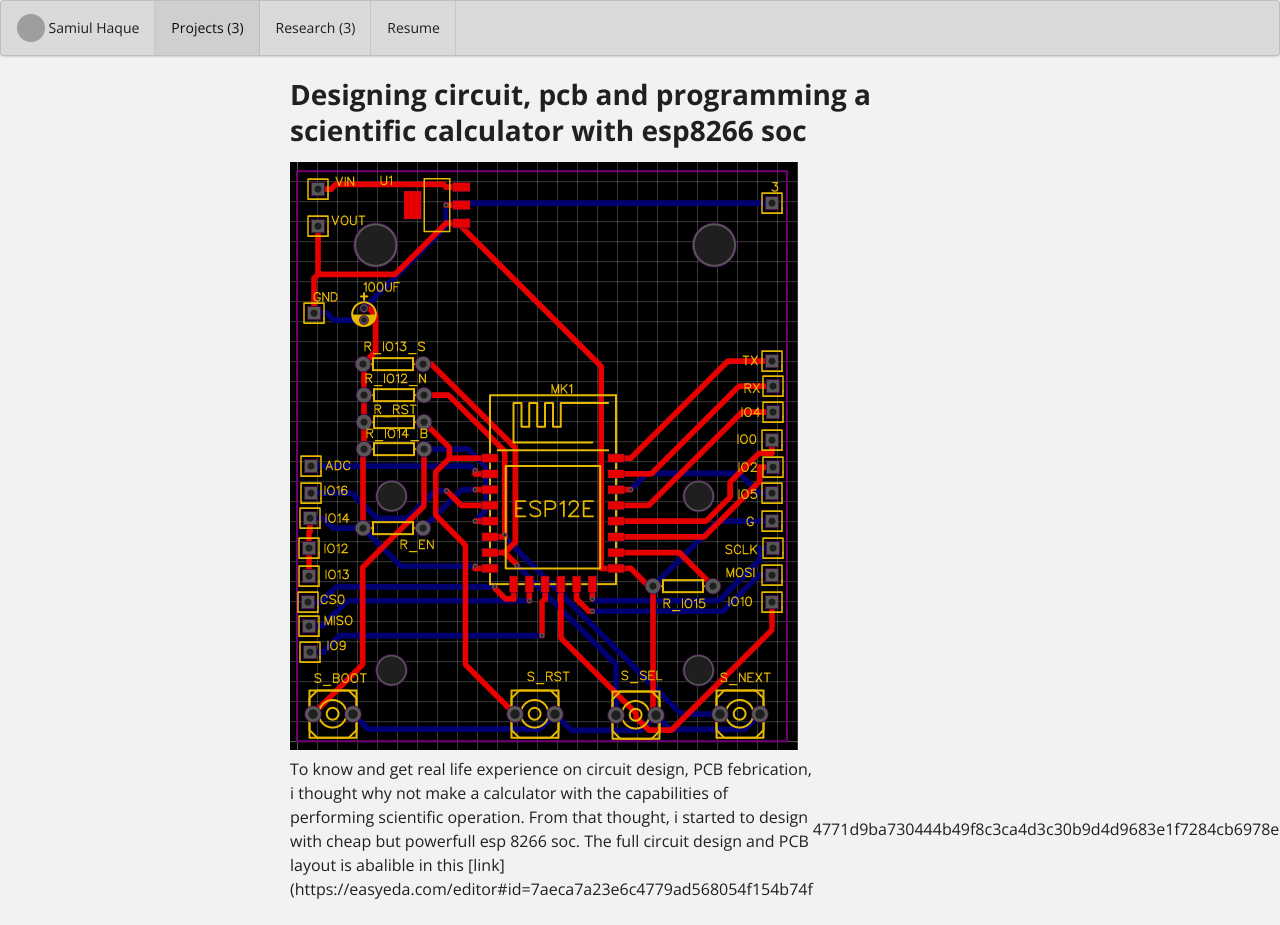
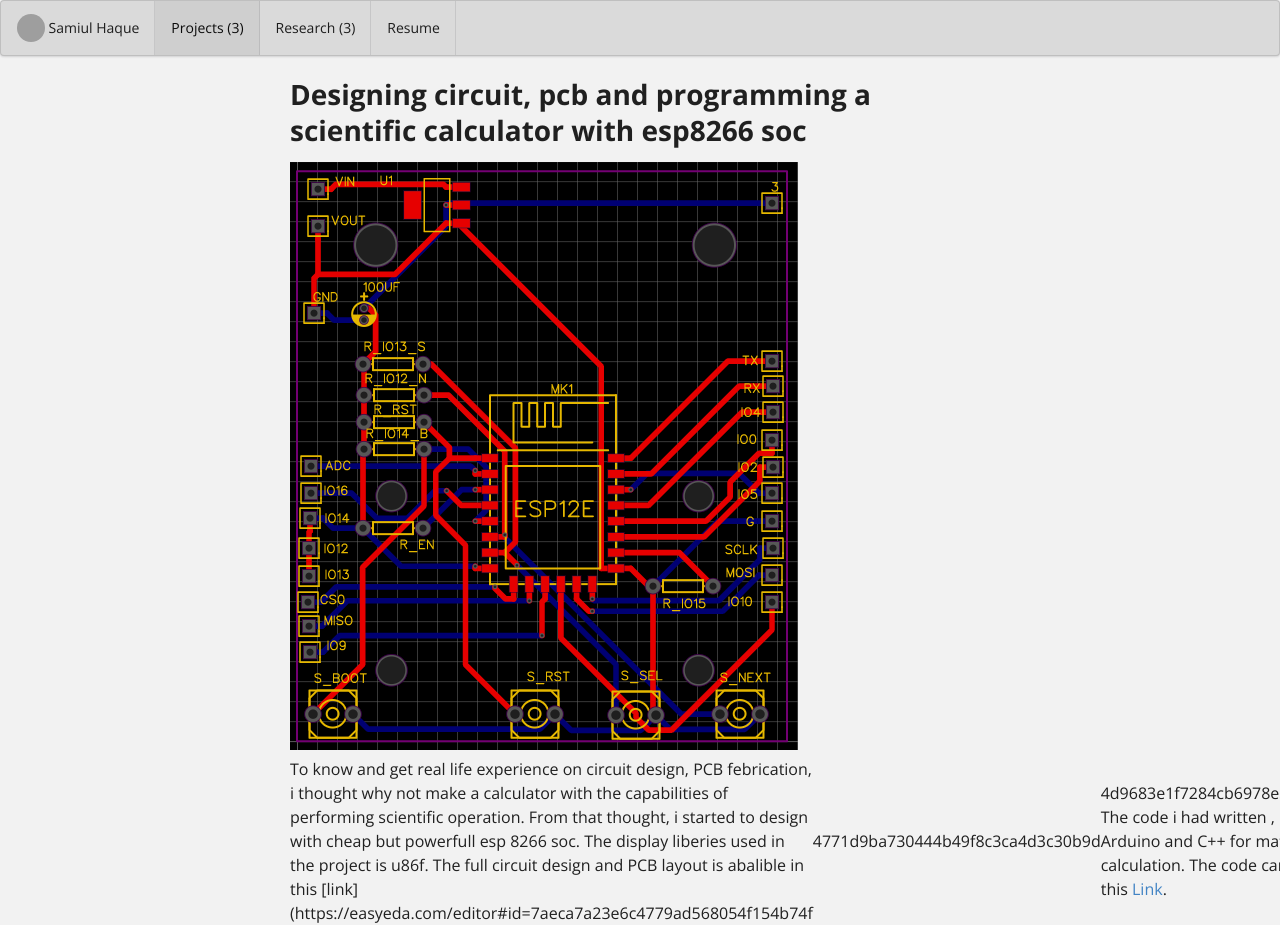
Before and after one commit to samiulextreem/samiulextreem.github.io, a Jekyll site: the page built from projects/project-3.md, in a window 1280 px wide. Built offline with Jekyll 4.4.1, drawn with Linux system fonts in a browser that asks for light colours; before the commit the page ends 901 px from its top, so only the background shows below that; grey boxes are pictures that could not be loaded.

Commit message:
Update project-3.md

```diff
--- a/projects/project-3.md
+++ b/projects/project-3.md
@@ -21,4 +21,4 @@
 
 
 
-To know and get real life experience on circuit design, PCB febrication, i thought why not make a calculator with the capabilities of performing scientific operation. From that thought, i started to design with cheap but powerfull esp 8266 soc. The full circuit design and PCB layout is abalible in this [link](https://easyeda.com/editor#id=7aeca7a23e6c4779ad568054f154b74f|4771d9ba730444b49f8c3ca4d3c30b9d|4d9683e1f7284cb6978e3456bfbe43ca)
+To know and get real life experience on circuit design, PCB febrication, i thought why not make a calculator with the capabilities of performing scientific operation. From that thought, i started to design with cheap but powerfull esp 8266 soc. The display liberies used in the project is u86f. The full circuit design and PCB layout is abalible in this [link](https://easyeda.com/editor#id=7aeca7a23e6c4779ad568054f154b74f|4771d9ba730444b49f8c3ca4d3c30b9d|4d9683e1f7284cb6978e3456bfbe43ca). The code i had written , i had used Arduino and C++ for mathmatical calculation. The code can be found in this [Link](https://github.com/samiulextreem/Device_advance).
```
